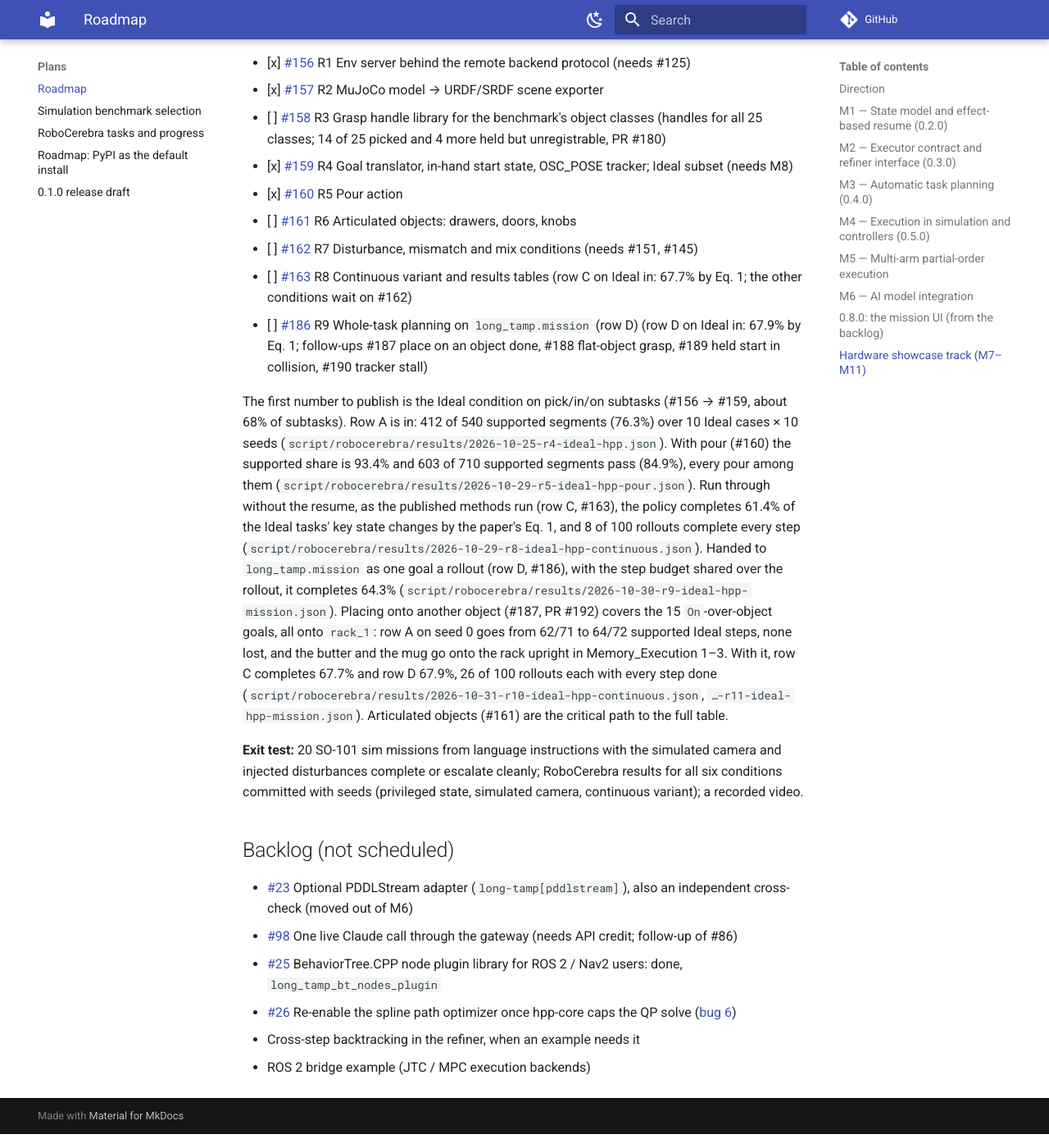
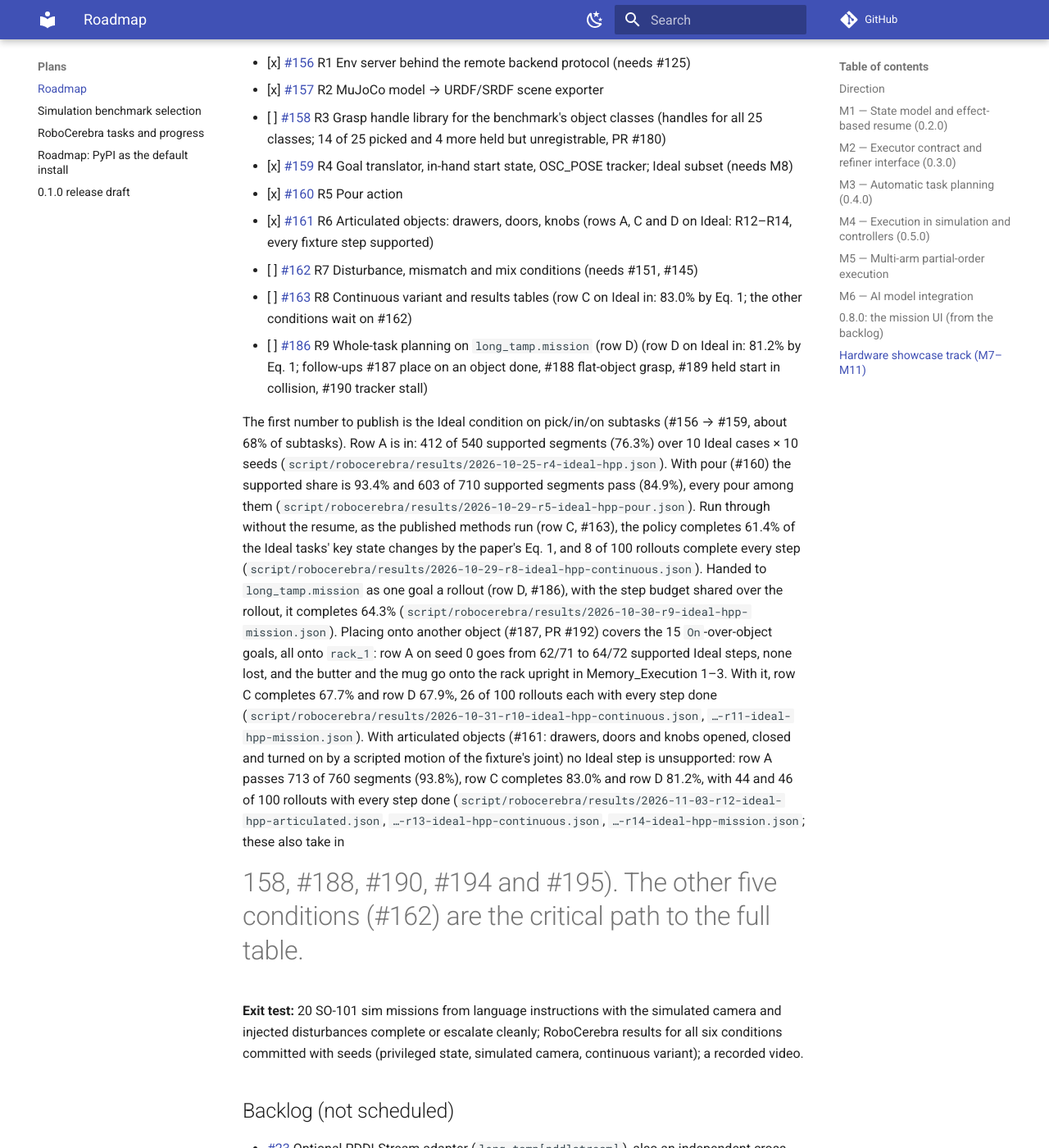
Before and after one commit to thanhndv212/long-tamp, an MkDocs documentation site: the page built from docs/plans/roadmap.md, in a window 1280 px wide and 1400 px high, scrolled down 7723 px. Shown: the whole window at 82% size. Built offline with MkDocs 1.6.1 and Material for MkDocs 9.7.7, drawn with Linux system fonts in a browser that asks for light colours; comment, search, counter and statistics services are not loaded.

Commit message:
docs(eval): report rows A, C and D with fixtures (#161)

```diff
--- a/docs/plans/roadmap.md
+++ b/docs/plans/roadmap.md
@@ -180,8 +180,8 @@ flowchart LR
   R2["#157 scene exporter ✓"]
   R3["#158 grasps (18/25)"]
   R4["#159 Ideal subset ✓"]
-  R5["#160 pour"]
-  R6["#161 articulated objects"]
+  R5["#160 pour ✓"]
+  R6["#161 articulated objects ✓"]
   R7["#162 disturbance, mismatch, mix"]
   R8["#163 continuous variant + tables<br/>(row C on Ideal)"]
   R9["#186 mission per rollout<br/>(row D on Ideal)"]
@@ -332,12 +332,13 @@ planner-based entry has been published. #153 is split into:
       (handles for all 25 classes; 14 of 25 picked and 4 more held but unregistrable, PR #180)
 - [x] [#159](https://github.com/thanhndv212/long-tamp/issues/159) R4 Goal translator, in-hand start state, OSC_POSE tracker; Ideal subset (needs M8)
 - [x] [#160](https://github.com/thanhndv212/long-tamp/issues/160) R5 Pour action
-- [ ] [#161](https://github.com/thanhndv212/long-tamp/issues/161) R6 Articulated objects: drawers, doors, knobs
+- [x] [#161](https://github.com/thanhndv212/long-tamp/issues/161) R6 Articulated objects: drawers, doors, knobs
+      (rows A, C and D on Ideal: R12–R14, every fixture step supported)
 - [ ] [#162](https://github.com/thanhndv212/long-tamp/issues/162) R7 Disturbance, mismatch and mix conditions (needs #151, #145)
 - [ ] [#163](https://github.com/thanhndv212/long-tamp/issues/163) R8 Continuous variant and results tables
-      (row C on Ideal in: 67.7% by Eq. 1; the other conditions wait on #162)
+      (row C on Ideal in: 83.0% by Eq. 1; the other conditions wait on #162)
 - [ ] [#186](https://github.com/thanhndv212/long-tamp/issues/186) R9 Whole-task planning on `long_tamp.mission` (row D)
-      (row D on Ideal in: 67.9% by Eq. 1; follow-ups #187 place on an object done, #188 flat-object grasp, #189 held start in collision, #190 tracker stall)
+      (row D on Ideal in: 81.2% by Eq. 1; follow-ups #187 place on an object done, #188 flat-object grasp, #189 held start in collision, #190 tracker stall)
 
 The first number to publish is the Ideal condition on pick/in/on subtasks (#156 → #159, about
 68% of subtasks). Row A is in: 412 of 540 supported segments (76.3%) over 10 Ideal cases ×
@@ -353,7 +354,13 @@ Placing onto another object (#187, PR #192) covers the 15 `On`-over-object goals
 the butter and the mug go onto the rack upright in Memory_Execution 1–3. With it, row C
 completes 67.7% and row D 67.9%, 26 of 100 rollouts each with every step done
 (`script/robocerebra/results/2026-10-31-r10-ideal-hpp-continuous.json`,
-`…-r11-ideal-hpp-mission.json`). Articulated objects (#161) are the critical path to the full table.
+`…-r11-ideal-hpp-mission.json`). With articulated objects (#161: drawers, doors and knobs
+opened, closed and turned on by a scripted motion of the fixture's joint) no Ideal step is
+unsupported: row A passes 713 of 760 segments (93.8%), row C completes 83.0% and row D
+81.2%, with 44 and 46 of 100 rollouts with every step done
+(`script/robocerebra/results/2026-11-03-r12-ideal-hpp-articulated.json`,
+`…-r13-ideal-hpp-continuous.json`, `…-r14-ideal-hpp-mission.json`; these also take in
+#158, #188, #190, #194 and #195). The other five conditions (#162) are the critical path to the full table.
 
 **Exit test:** 20 SO-101 sim missions from language instructions with the simulated camera and injected disturbances complete or escalate cleanly; RoboCerebra results for all six conditions committed with seeds (privileged state, simulated camera, continuous variant); a recorded video.
 
```
Also changed, not shown: other parts of docs/plans/roadmap.md (+1 -1 lines), script/robocerebra/README.md (+60 -3 lines).
